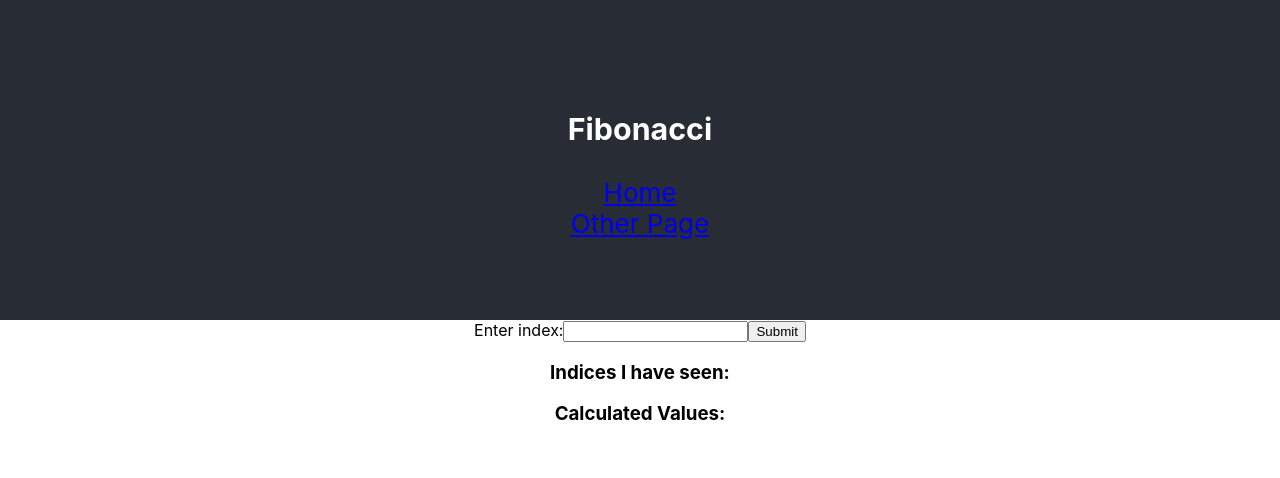
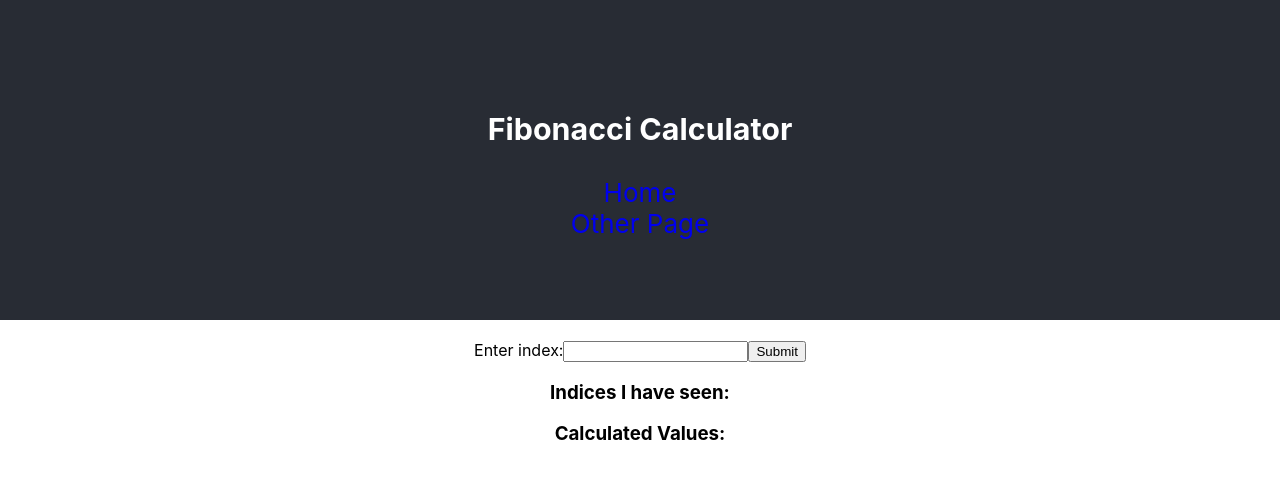
Before and after one commit to jrrlokken/multi-k8s, a React (Create React App) app in the folder client/: page / in a window 1280 px wide. Shown: the top 478 px of the page. Built offline with nearby package versions, Linux system fonts and the light colour scheme; no server answers.

Commit message:
Update header text and page styles

```diff
--- a/client/src/App.css
+++ b/client/src/App.css
@@ -1,16 +1,5 @@
 .App {
   text-align: center;
-}
-
-.App-logo {
-  height: 40vmin;
-  pointer-events: none;
-}
-
-@media (prefers-reduced-motion: no-preference) {
-  .App-logo {
-    animation: App-logo-spin infinite 20s linear;
-  }
 }
 
 .App-header {
@@ -22,10 +11,11 @@
   justify-content: center;
   font-size: calc(10px + 2vmin);
   color: white;
+  margin-bottom: 20px;
 }
 
-.App-link {
-  color: #61dafb;
+a {
+  text-decoration: none;
 }
 
 @keyframes App-logo-spin {
--- a/client/src/App.js
+++ b/client/src/App.js
@@ -8,7 +8,7 @@ function App() {
     <Router>
       <div className="App">
         <header className="App-header">
-          <h3>Fibonacci</h3>
+          <h3>Fibonacci Calculator</h3>
           <Link to="/">Home</Link>
           <Link to="/otherpage">Other Page</Link>
         </header>
```
